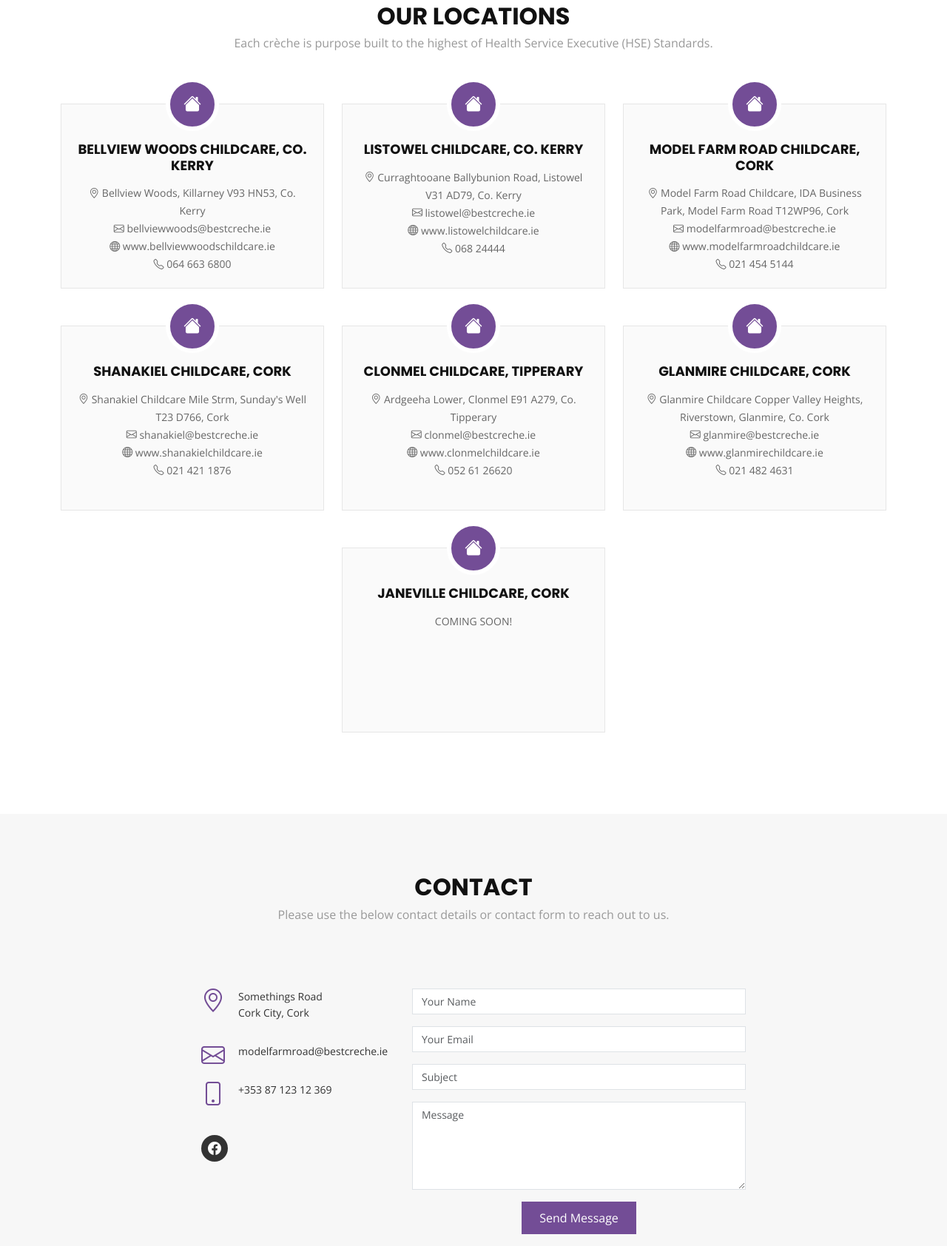
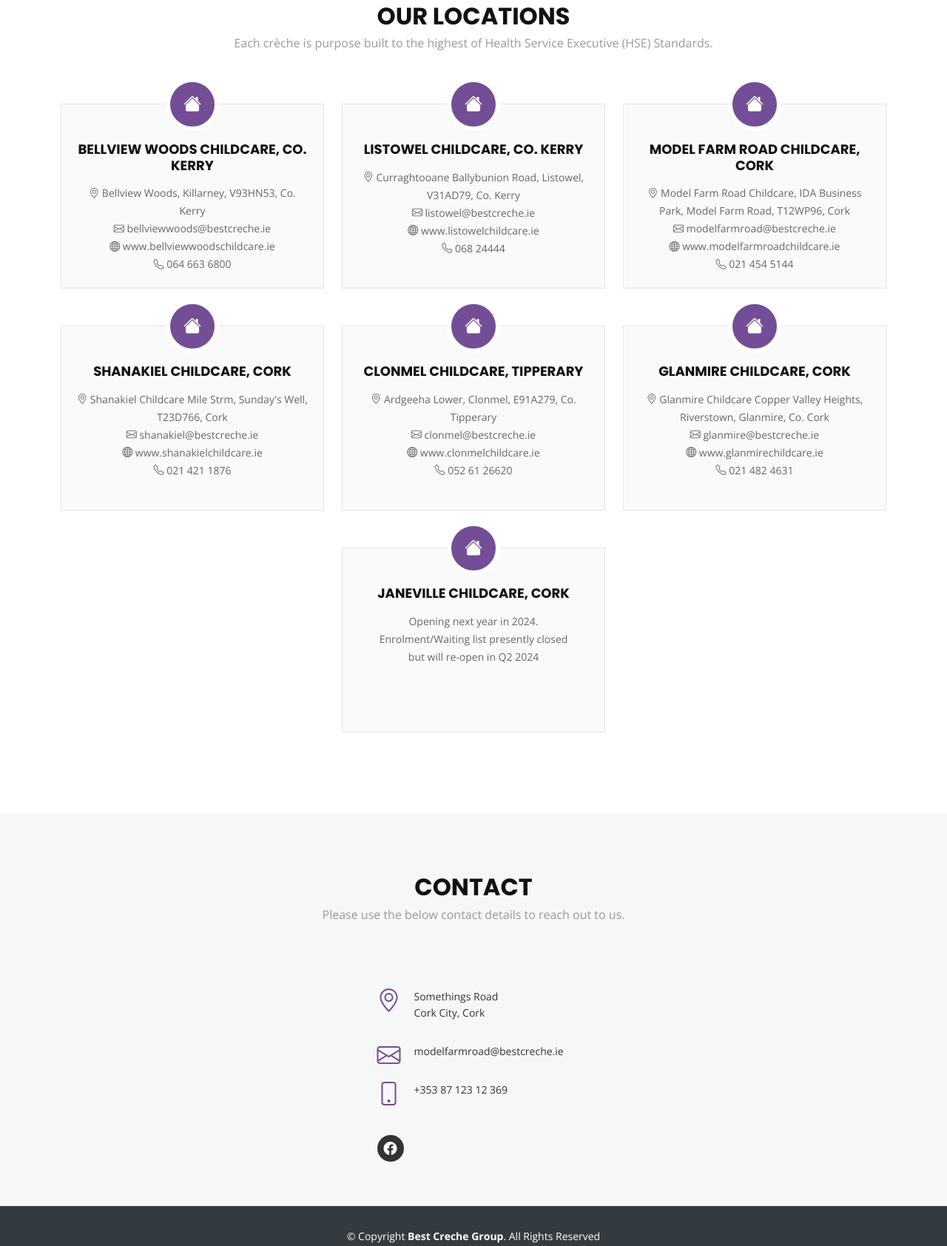
Before and after one commit to haydal810/Creche-Index-Page, a plain HTML site: page index.html in a window 1280 px wide. Shown: the part 877-2561 px from the top of the page at 74% size. Drawn offline with nearby package versions, Linux system fonts and the light colour scheme.

Commit message:
feedback from EB

```diff
--- a/index.html
+++ b/index.html
@@ -118,7 +118,7 @@
                     class="bi bi-house-fill"></i></a></div>
               <h4 class="title"><a href="http://bellviewwoodschildcare.ie/" target="_blank"
                   rel="noopener noreferrer">Bellview Woods Childcare, Co. Kerry</a></h4>
-              <p class="description"><i class="bi bi-geo-alt"></i> Bellview Woods, Killarney V93 HN53, Co. Kerry<br><i
+              <p class="description"><i class="bi bi-geo-alt"></i> Bellview Woods, Killarney, V93HN53, Co. Kerry<br><i
                   class="bi bi-envelope"></i><a href="mailto:bellviewwoods@bestcreche.ie">
                   bellviewwoods@bestcreche.ie</a><br><i class="bi bi-globe"></i><a
                   href="http://bellviewwoodschildcare.ie/">
@@ -130,7 +130,7 @@
             <div class="box">
               <div class="icon"><a href="http://listowelchildcare.ie/"><i class="bi bi-house-fill"></i></a></div>
               <h4 class="title"><a href="http://listowelchildcare.ie/">Listowel Childcare, Co. Kerry</a></h4>
-              <p class="description"><i class="bi bi-geo-alt"></i> Curraghtooane Ballybunion Road, Listowel V31 AD79,
+              <p class="description"><i class="bi bi-geo-alt"></i> Curraghtooane Ballybunion Road, Listowel, V31AD79,
                 Co. Kerry<br><i class="bi bi-envelope"></i><a href="mailto:listowel@bestcreche.ie">
                   listowel@bestcreche.ie</a><br><i class="bi bi-globe"></i><a href="http://listowelchildcare.ie/">
                   www.listowelchildcare.ie</a><br><i class="bi bi-telephone"></i><a href="tel:+3536824444"> 068
@@ -142,7 +142,7 @@
               <div class="icon"><a href="http://modelfarmroadchildcare.ie/"><i class="bi bi-house-fill"></i></a></div>
               <h4 class="title"><a href="http://modelfarmroadchildcare.ie/">Model Farm Road Childcare, Cork</a></h4>
               <p class="description"><i class="bi bi-geo-alt"></i> Model Farm Road Childcare, IDA Business Park, Model
-                Farm Road T12WP96, Cork<br><i class="bi bi-envelope"></i><a href="mailto:modelfarmroad@bestcreche.ie">
+                Farm Road, T12WP96, Cork<br><i class="bi bi-envelope"></i><a href="mailto:modelfarmroad@bestcreche.ie">
                   modelfarmroad@bestcreche.ie</a><br><i class="bi bi-globe"></i><a
                   href="http://modelfarmroadchildcare.ie/">
                   www.modelfarmroadchildcare.ie</a><br><i class="bi bi-telephone"></i><a href="tel:+353214545144"> 021
@@ -155,7 +155,7 @@
               <div class="icon"><a href="http://shanakielchildcare.ie/"><i class="bi bi-house-fill"></i></a></div>
               <h4 class="title"><a href="http://shanakielchildcare.ie/">Shanakiel Childcare, Cork</a></h4>
               <p class="description"><i class="bi bi-geo-alt"></i> Shanakiel Childcare
-                Mile Strm, Sunday's Well T23 D766, Cork<br><i class="bi bi-envelope"></i><a
+                Mile Strm, Sunday's Well, T23D766, Cork<br><i class="bi bi-envelope"></i><a
                   href="mailto:shanakiel@bestcreche.ie">
                   shanakiel@bestcreche.ie</a><br><i class="bi bi-globe"></i><a href="http://shanakielchildcare.ie/">
                   www.shanakielchildcare.ie</a><br><i class="bi bi-telephone"></i><a href="tel:+3530214211876"> 021 421
@@ -166,7 +166,7 @@
             <div class="box">
               <div class="icon"><a href="http://clonmelchildcare.ie/"><i class="bi bi-house-fill"></i></a></div>
               <h4 class="title"><a href="http://clonmelchildcare.ie/">Clonmel Childcare, Tipperary</a></h4>
-              <p class="description"><i class="bi bi-geo-alt"></i> Ardgeeha Lower, Clonmel E91 A279, Co. Tipperary<br><i
+              <p class="description"><i class="bi bi-geo-alt"></i> Ardgeeha Lower, Clonmel, E91A279, Co. Tipperary<br><i
                   class="bi bi-envelope"></i><a href="mailto:clonmel@bestcreche.ie">
                   clonmel@bestcreche.ie</a><br><i class="bi bi-globe"></i><a href="http://clonmelchildcare.ie/">
                   www.clonmelchildcare.ie</a><br><i class="bi bi-telephone"></i><a href="tel:+353526126620"> 052 61
@@ -189,7 +189,7 @@
             <div class="box">
               <div class="icon"><a href="http://janevillechildcare.ie/"><i class="bi bi-house-fill"></i></a></div>
               <h4 class="title"><a href="http://janevillechildcare.ie/">Janeville Childcare, Cork</a></h4>
-              <p class="description">COMING SOON!</p>
+              <p class="description">Opening next year in 2024.<br>Enrolment/Waiting list presently closed<br>but will re-open in Q2 2024</p>
             </div>
           </div>
         </div>
@@ -202,7 +202,7 @@
       <div class="container">
         <div class="section-header">
           <h3 class="section-title">Contact</h3>
-          <p class="section-description">Please use the below contact details or contact form to reach out to us.</p>
+          <p class="section-description">Please use the below contact details to reach out to us.</p>
         </div>
       </div>
 
@@ -240,7 +240,7 @@
 
           </div>
 
-          <div class="col-lg-5 col-md-8">
+          <!-- <div class="col-lg-5 col-md-8">
             <div class="form">
               <form action="forms/contact.php" method="post" role="form" class="php-email-form">
                 <div class="form-group">
@@ -263,7 +263,7 @@
                 <div class="text-center"><button type="submit">Send Message</button></div>
               </form>
             </div>
-          </div>
+          </div> -->
 
         </div>
 
```
